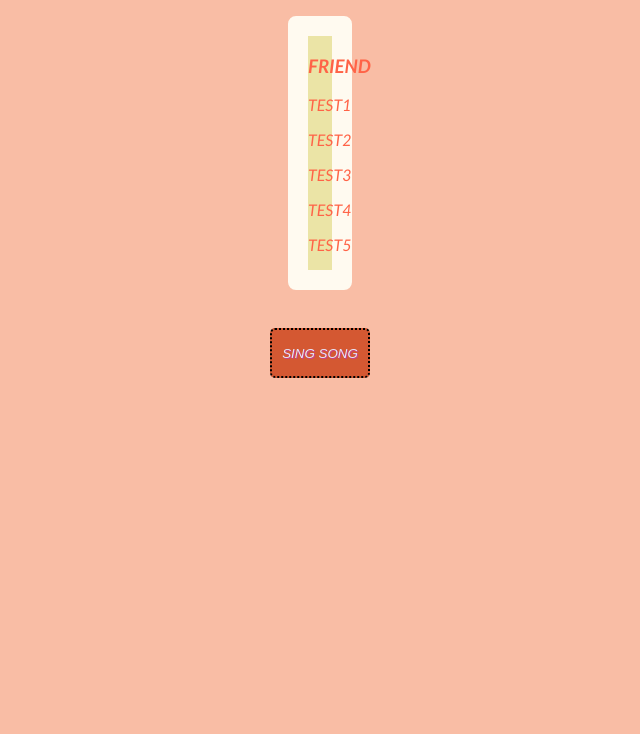
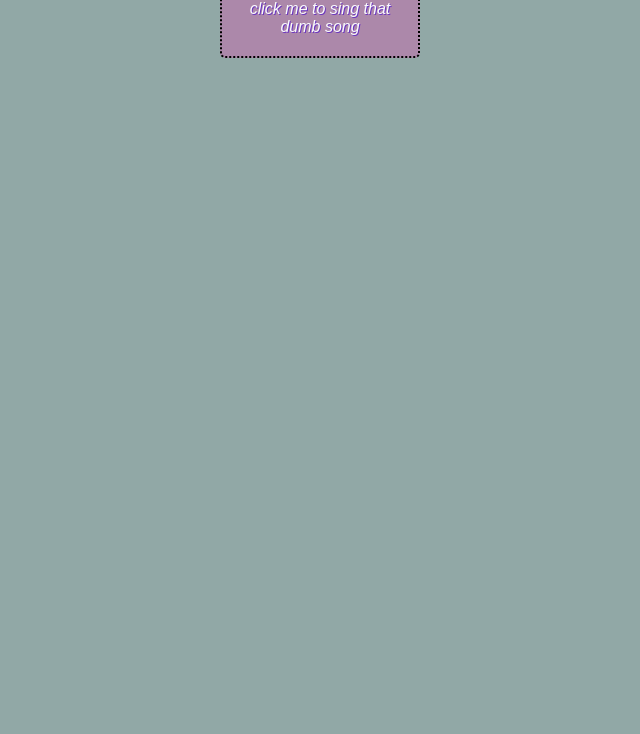
Before and after one commit to elliebanks/99lines-part2, a plain HTML site: page index.html in a window 1280 px wide. Shown: the part 66-800 px from the top of the page, without its empty margins (320-960 px from the left). Drawn offline with Linux system fonts and the light colour scheme.

Commit message:
first commit

```diff
--- a/app.js
+++ b/app.js
@@ -1,13 +1,50 @@
 // create an array with 5 friends
-let friends = ["Liz", "Devon", "Bethany", "Taylor", "Jessica"];
 
 //for loop structure = for(starting point; condition; increment or decrement)
 /*for(i = 0; i < friends.length; i++){
     console.log(friends[i])
 }*/
 
+let friends = ["Liz", "Devon", "Bethany", "Taylor", "Jessica"];
+let body = document.body;
 
-function singSong() {
+
+
+
+window.addEventListener("DOMContentLoaded", function () {
+    let sing = document.createElement("button");
+    let buttonText = document.createTextNode("click me to sing that dumb song");
+    sing.appendChild(buttonText);
+    document.body.appendChild(sing);
+
+    sing.addEventListener("click", function () {
+        friends.forEach(function (name, index) {
+            let newFriendDiv = document.createElement("div");
+            let newFriendHeader = document.createElement("h3");
+            let newFriendParagraph = document.createElement("p");
+
+            newFriendDiv.setAttribute("class", "friend");
+            newFriendHeader.innerText = name;
+            newFriendDiv.appendChild(newFriendHeader);
+            newFriendHeader.appendChild(newFriendParagraph);
+
+
+            for (let f = 99; f > 0; f--) {
+                if (f > 1) {
+                    newFriendParagraph.innerHTML += f + " lines of code in the file, " + f +
+                    " lines of code. " + name + " strikes one out, clears it all out " + (f - 1) +
+                    " lines of code in the file. " + "</br>" ;
+                } else {
+                    newFriendParagraph.innerHTML += " 1 line of code in the file, 1 line of code. " + name
+                    + " strikes it out, clears it all out, 0 lines of code in the file. " + "</br>";
+                }
+            }
+            body.appendChild(newFriendDiv);
+        });
+    });
+});
+
+/*sing.addEventListener("click", function () {
          for (let f = 0; f < friends.length; f++) {
              for (let j = 99; j > 0; j--)
                  if (j > 2) {
@@ -21,4 +58,4 @@ function singSong() {
                      " strikes one down, clears it all out, no more lines of code in the file.")
              }
          }
-}
+     }*/
--- a/index.html
+++ b/index.html
@@ -8,18 +8,10 @@
     <title>99 Lines of Code in the File</title>
 </head>
 <body>
-    <h1>My Singing Friends</h1>
-    <div class="friend">
-        <h3>Friend</h3>
-        <p>Test1</p>
-        <p>Test2</p>
-        <p>Test3</p>
-        <p>Test4</p>
-        <p>Test5</p>
-    </div>
+
     <br>
     <br>
-    <button onclick="singSong()">Sing song</button>
+    <!-- <button onclick="singSong()">Sing song</button> -->
     <script src="app.js"></script>
 </body>
 </html>
--- a/styles.css
+++ b/styles.css
@@ -1,7 +1,6 @@
 body {
-    background-color: rgba(247, 160, 125, 0.692);
-    font-style: italic;
-    font-family: gill sans;
+    background-color: rgba(96, 129, 127, 0.692);
+    font-family: sans-serif;
     text-align: center;
 }
 
@@ -11,27 +10,28 @@ h1 {
     text-align: center;
 }
 .friend > h3 {
-    text-transform: uppercase;
+    text-transform: lowercase;
+    font-size: 16px;
+    font-family: monospace;
 }
 
 .friend {
-    color: tomato;
-    background-color: rgb(235, 228, 166);
-    border-radius: 8px;
-    text-transform: uppercase;
+    color: rgb(88, 85, 76);
+    background-color: rgb(247, 241, 231);
+    text-transform: lowercase;
     text-align: center;
-    border: 20px solid floralwhite;
-    margin-left: 600px;
-    margin-right: 600px;
+    border: 5px solid floralwhite;
+    margin-left: 250px;
+    margin-right: 250px;
 }
 button {
-    color: lavender;
+    color: rgb(250, 250, 253);
     border-style: dotted;
     border-radius: 5px;
     font-style: italic;
-    text-transform: uppercase;
-    background-color: rgb(212, 88, 50);
-    text-shadow: 1px 1px rgb(199, 63, 142);
-    width: 100px;
-    height: 50px;
+    font-size: 16px;
+    background-color: rgb(172, 136, 170);
+    text-shadow: 1px 1px rgb(107, 54, 192);
+    width: 200px;
+    height: 80px;
 }
```
Lines whose indentation alone changed are shown as unchanged.
